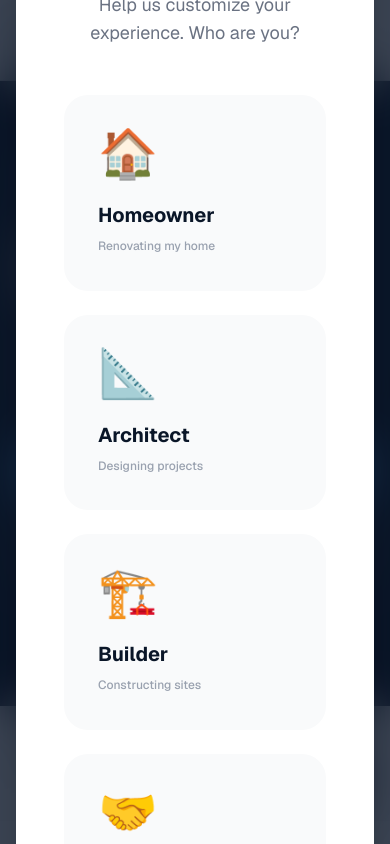
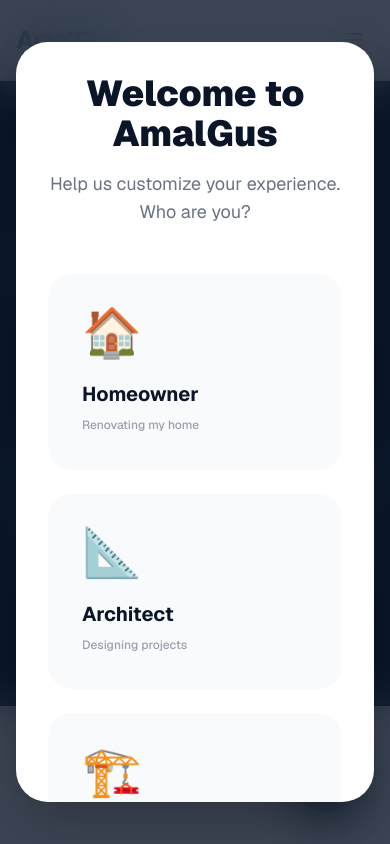
Before and after one commit to Vansh0204/amalgus-new, a Next.js app: page / in a window 390 px wide. Shown: the top 844 px of the page. Built offline with nearby package versions, Linux system fonts and the light colour scheme.

Commit message:
ux: Make Role Selection modal scrollable on mobile devices

```diff
--- a/src/components/RoleProvider.js
+++ b/src/components/RoleProvider.js
@@ -44,7 +44,7 @@ export function RoleProvider({ children }) {
       {isModalOpen && (
         <div className="fixed inset-0 z-[200] flex items-center justify-center p-4">
           <div className="absolute inset-0 bg-navy/80 backdrop-blur-xl" />
-          <div className="bg-white rounded-[48px] p-12 max-w-4xl w-full relative z-10 shadow-2xl animate-in zoom-in-95 duration-500">
+          <div className="bg-white rounded-[32px] md:rounded-[48px] p-8 md:p-12 max-w-4xl w-full max-h-[90vh] overflow-y-auto relative z-10 shadow-2xl animate-in zoom-in-95 duration-500">
             <h2 className="text-4xl font-black text-navy text-center mb-4">Welcome to AmalGus</h2>
             <p className="text-gray-500 text-center mb-12 text-lg">Help us customize your experience. Who are you?</p>
 
```
